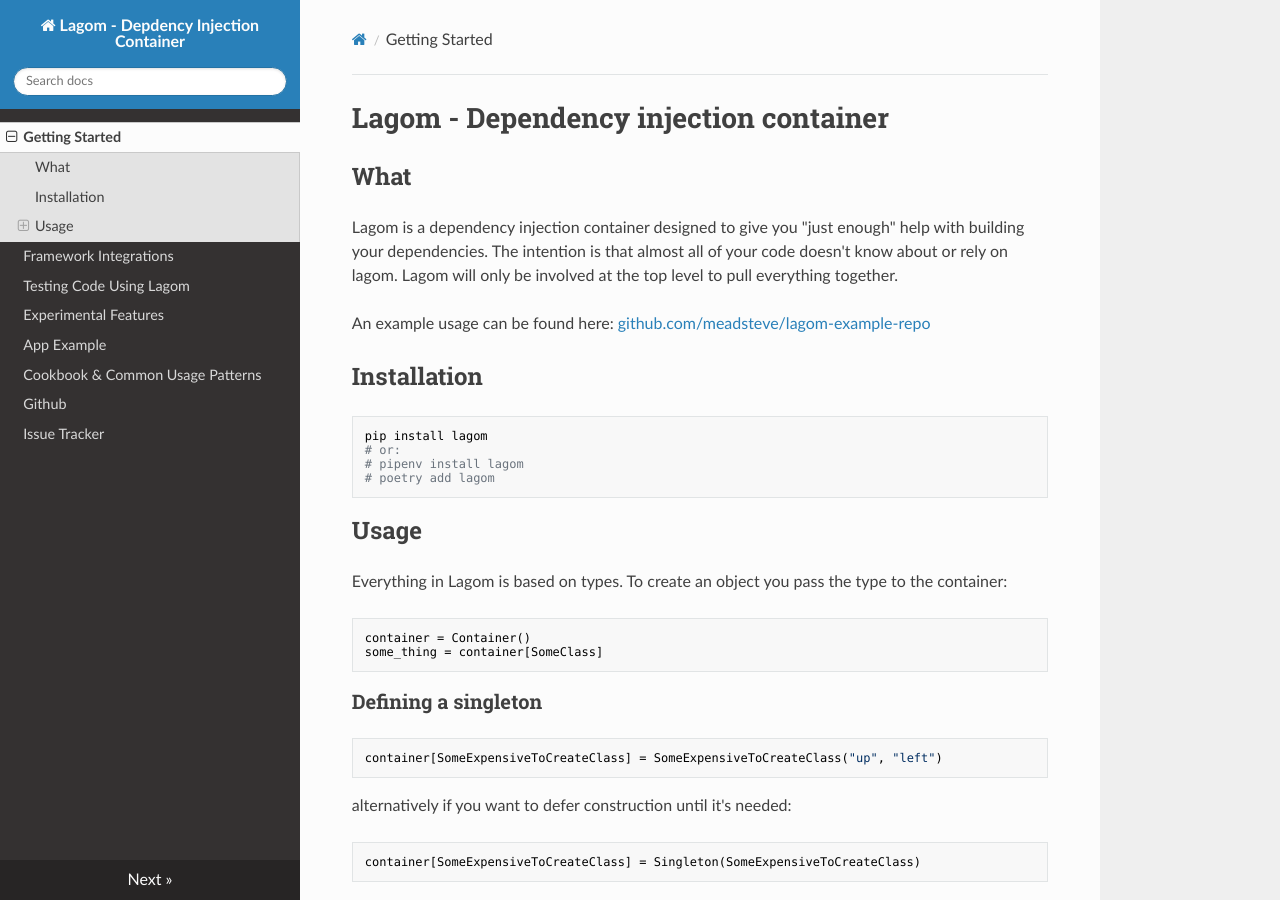
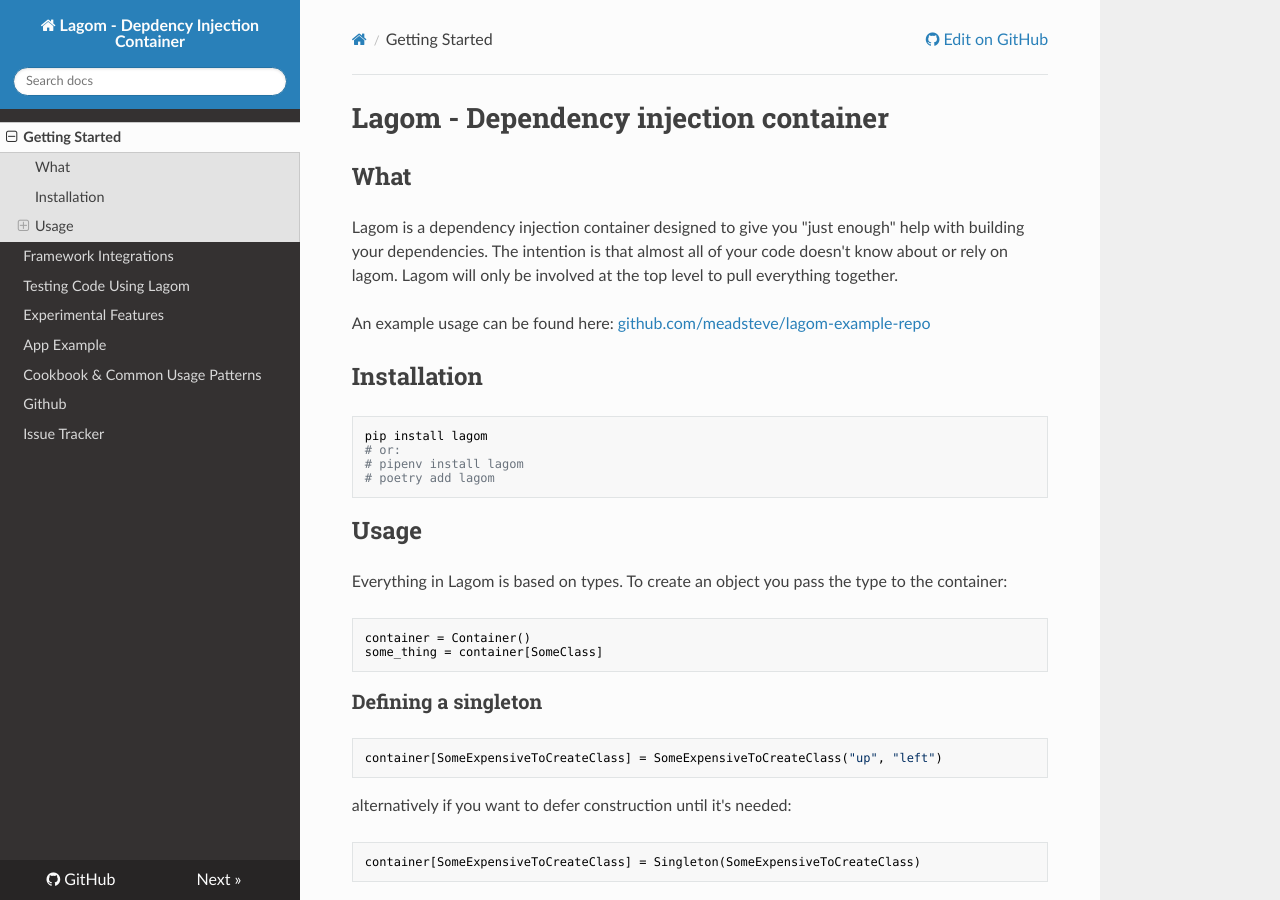
Before and after one commit to meadsteve/lagom, an MkDocs documentation site: the page built from docs/index.md, in a window 1280 px wide and 900 px high. Built offline with MkDocs 1.6.1, drawn with Linux system fonts in a browser that asks for light colours; nearby versions of some CDN libraries; some of the changed lines change nothing that is shown.

Commit message:
mkdocs tweaks

```diff
--- a/mkdocs.yml
+++ b/mkdocs.yml
@@ -1,4 +1,5 @@
 site_name: Lagom - Depdency Injection Container
+repo_url: https://github.com/meadsteve/lagom
 theme: readthedocs
 nav:
   - Getting Started: index.md
```
